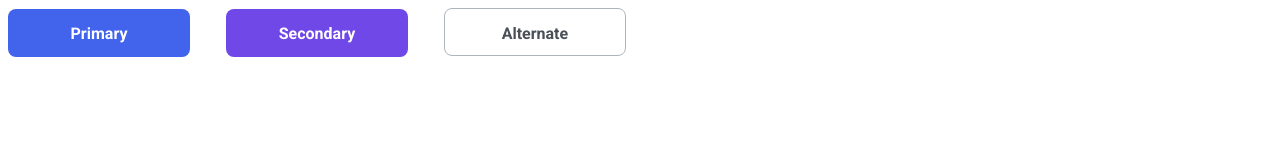
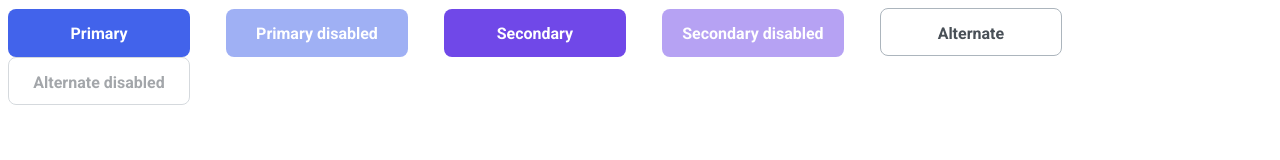
Before and after one commit to js-tasks-ru/htmlcss-20230411_alexander-lysyuk, a website: page 03-lection1/01-button/index.html in a window 1280 px wide. Drawn offline with Linux system fonts and the light colour scheme.

Commit message:
Added disabled buttons

```diff
--- a/03-lection1/01-button/index.html
+++ b/03-lection1/01-button/index.html
@@ -6,7 +6,10 @@
     </head>
     <body>
         <button class="button button_primary">Primary</button>
+        <button class="button button_primary" disabled>Primary disabled</button>
         <button class="button button_secondary">Secondary</button>
+        <button class="button button_secondary" disabled>Secondary disabled</button>
         <button class="button button_alternate">Alternate</button>
+        <button class="button button_alternate" disabled>Alternate disabled</button>
     </body>
 </html>
```
